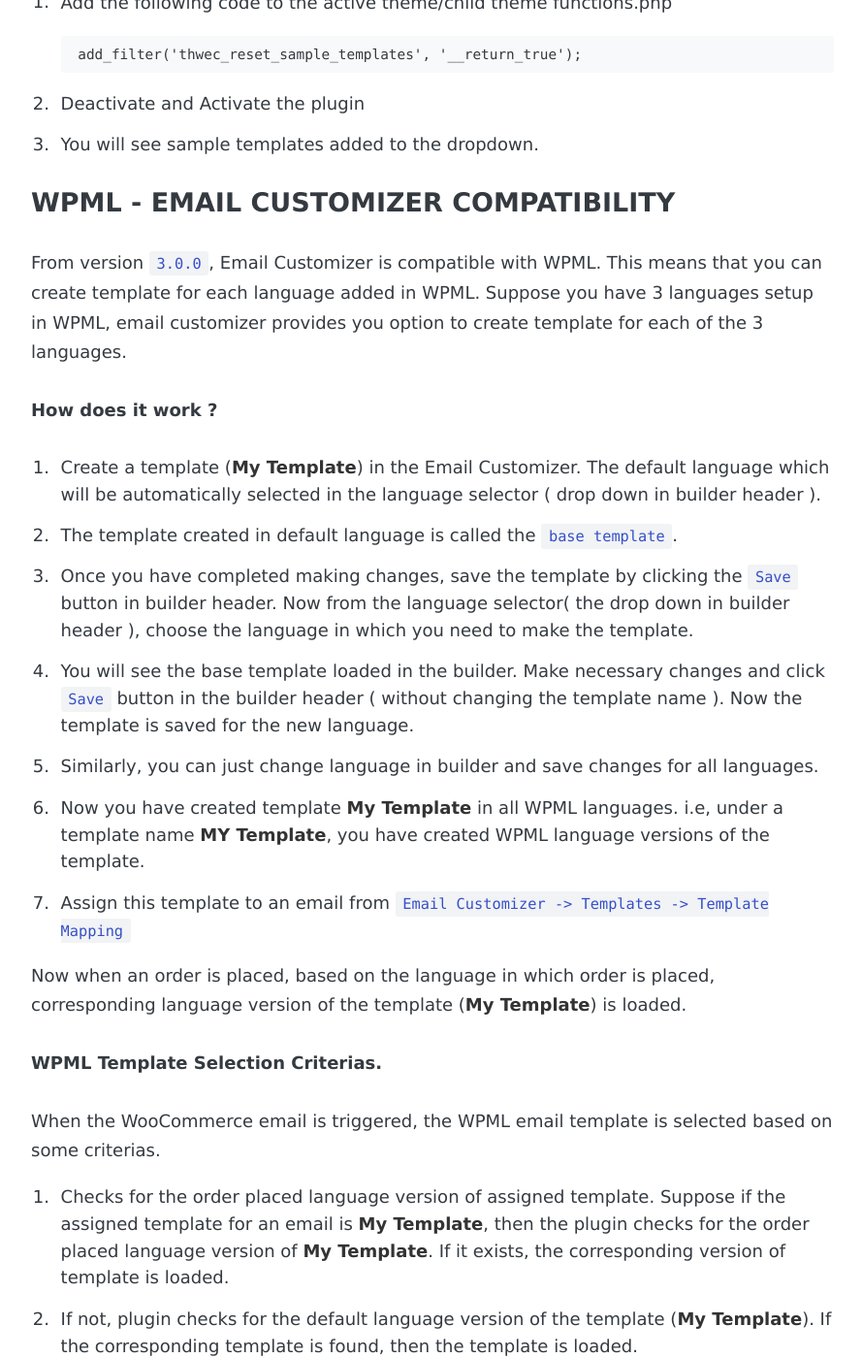
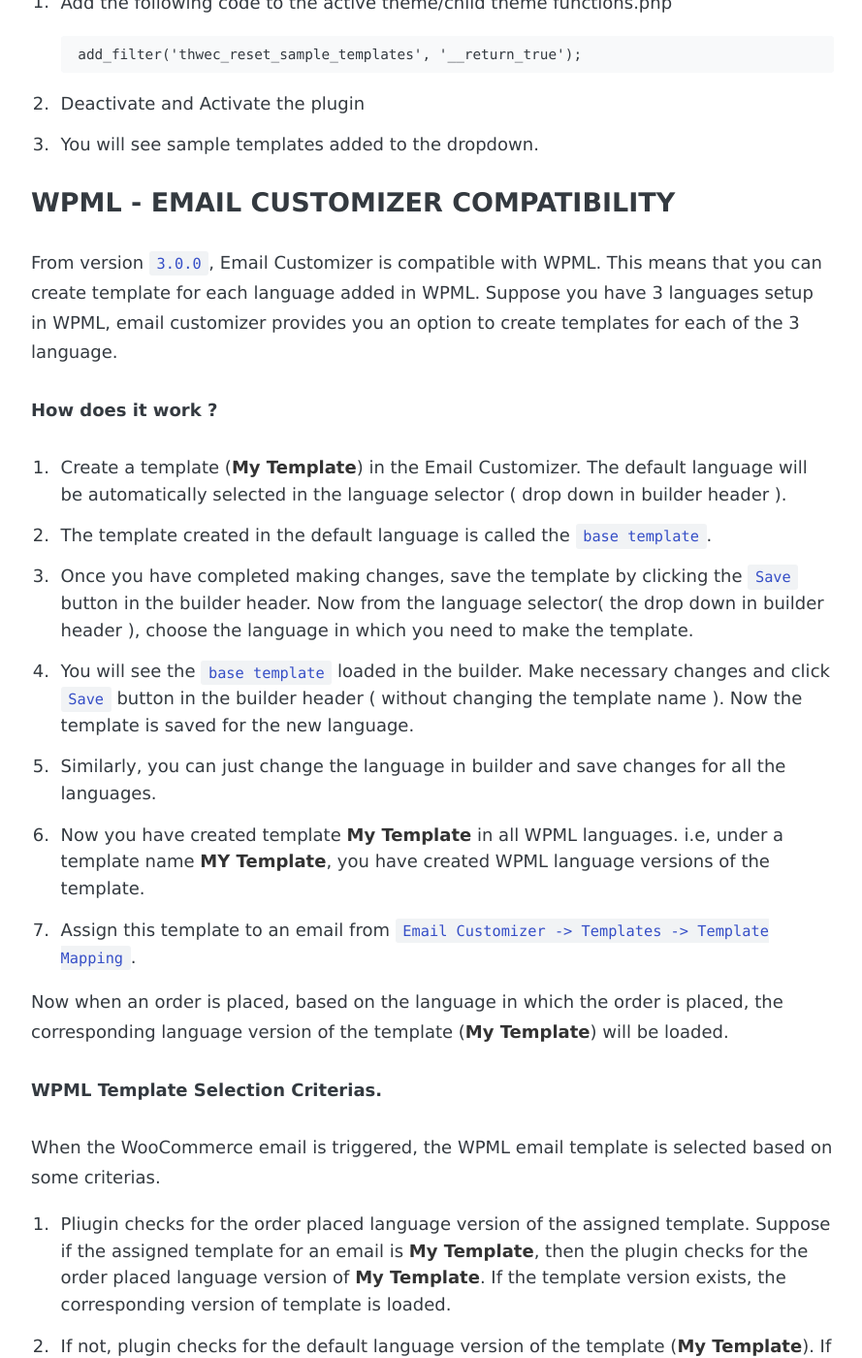
Before and after one commit to Themehigh/themehigh.github.io, a Jekyll site: the page built from _posts/2019-11-01-email-customizer-knowledge-base.markdown, in a window 1280 px wide and 1400 px high, scrolled down 9177 px. Shown: the whole window at 97% size, without its empty margins (194-1083 px from the left). Built offline with Jekyll 4.4.1, drawn with Linux system fonts in a browser that asks for light colours; some web fonts are replaced; comment, search, counter and statistics services are not loaded.

Commit message:
fixed grammar
grammar mistake updates

```diff
--- a/_posts/2019-11-01-email-customizer-knowledge-base.markdown
+++ b/_posts/2019-11-01-email-customizer-knowledge-base.markdown
@@ -241,28 +241,28 @@ If your `Sample Templates` group in the `Edit Template` section dropdown is  emp
 
 ### WPML - EMAIL CUSTOMIZER COMPATIBILITY
 
-From version `3.0.0`, Email Customizer is compatible with WPML. This means that you can create template for each language added in WPML. Suppose you have 3 languages setup in WPML, email customizer provides you option to create template for each of the 3 languages.
+From version `3.0.0`, Email Customizer is compatible with WPML. This means that you can create template for each language added in WPML. Suppose you have 3 languages setup in WPML, email customizer provides you an option to create templates for each of the 3 language.
 
 ##### How does it work ?
 
-1. Create a template (**My Template**) in the Email Customizer. The default language which will be automatically selected in the language selector ( drop down in builder header ).
-2. The template created in default language is called the `base template`.
-3. Once you have completed making changes, save the template by clicking the `Save` button in builder header. Now from the language selector( the drop down in builder header ), choose the language in which you need to make the template.
-4. You will see the base template loaded in the builder. Make necessary changes and click `Save` button in the builder header ( without changing the template name ). Now the template is saved for the new language.
-5. Similarly, you can just change language in builder and save changes for all languages.
+1. Create a template (**My Template**) in the Email Customizer. The default language will be automatically selected in the language selector ( drop down in builder header ).
+2. The template created in the default language is called the `base template`.
+3. Once you have completed making changes, save the template by clicking the `Save` button in the builder header. Now from the language selector( the drop down in builder header ), choose the language in which you need to make the template.
+4. You will see the `base template` loaded in the builder. Make necessary changes and click `Save` button in the builder header ( without changing the template name ). Now the template is saved for the new language.
+5. Similarly, you can just change the language in builder and save changes for all the languages.
 6. Now you have created template **My Template** in all WPML languages. i.e, under a template name **MY Template**, you have created WPML language versions of the template.
-7. Assign this template to an email from `Email Customizer -> Templates -> Template Mapping`
+7. Assign this template to an email from `Email Customizer -> Templates -> Template Mapping`.
 
-Now when an order is placed, based on the language in which order is placed, corresponding language version of the template (**My Template**) is loaded.
+Now when an order is placed, based on the language in which the order is placed, the corresponding language version of the template (**My Template**) will be loaded.
 
 ##### WPML Template Selection Criterias.
 
 When the WooCommerce email is triggered, the WPML email template is selected based on some criterias.
-1. Checks for the order placed language version of assigned template. Suppose if the assigned template for an email is **My Template**, then the plugin checks for the order placed language version of **My Template**. If it exists, the corresponding version of template is loaded.
+1. Pliugin checks for the order placed language version of the assigned template. Suppose if the assigned template for an email is **My Template**, then the plugin checks for the order placed language version of **My Template**. If the template version exists, the corresponding version of template is loaded.
 2. If not, plugin checks for the default language version of the template (**My Template**). If the corresponding template is found, then the template is loaded.
 
 
-###### Editing WPML Templates
+##### Editing WPML Templates
 
 The templates created using the Email Customizer are listed in `Email Customizer -> Templates -> Manage Template`.
 Click the `Edit` option under the template name. The template in the default language will be loaded in the builder.
```
